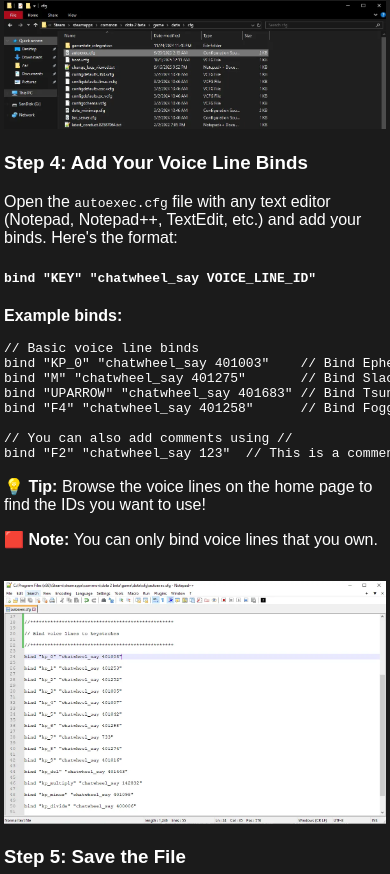
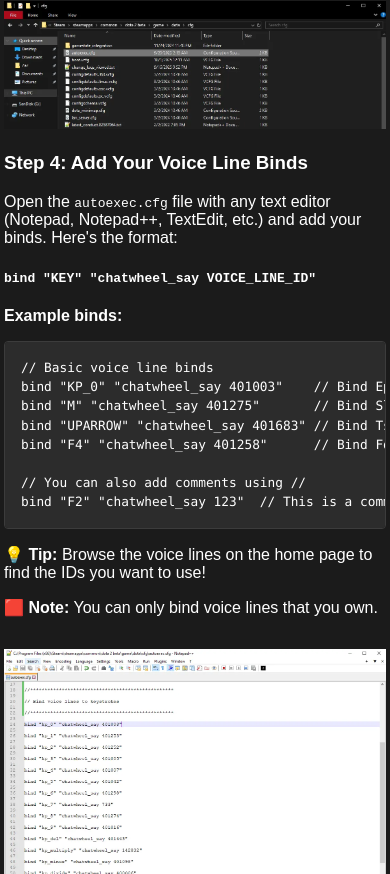
Before and after one commit to zacharyreese/DotaVoiceLines, a plain HTML site: page how-to-bind.html in a window 390 px wide. Shown: the part 1126-2000 px from the top of the page. Drawn offline with Linux system fonts and the light colour scheme.

Commit message:
Fix code text overflow on mobile how to bind page

```diff
--- a/styles.css
+++ b/styles.css
@@ -292,6 +292,37 @@ main {
 
 .guide-content {
   padding-top: 1rem;
+  min-width: 0;
+  max-width: 100%;
+}
+
+.guide-content pre {
+  min-width: 0;
+  max-width: 100%;
+  overflow-x: auto;
+  -webkit-overflow-scrolling: touch;
+  background-color: #2C2C2C;
+  border: 1px solid #3C3C3C;
+  border-radius: 4px;
+  padding: 1rem;
+  margin: 1rem 0;
+}
+
+.guide-content pre code {
+  display: block;
+  white-space: pre;
+  font-family: ui-monospace, SFMono-Regular, Menlo, Monaco, Consolas, monospace;
+  font-size: 0.9rem;
+  line-height: 1.5;
+}
+
+.guide-content :not(pre) > code {
+  overflow-wrap: anywhere;
+  word-break: break-word;
+}
+
+.guide-content h4 {
+  overflow-wrap: anywhere;
 }
 
 .guide-image {
@@ -676,6 +707,10 @@ table tbody tr:nth-child(even) {
     overflow-x: hidden;
   }
 
+  .guide-content pre code {
+    font-size: 0.8rem;
+  }
+
   .main-header {
     /*padding-top: 50px;*/
   }
```
